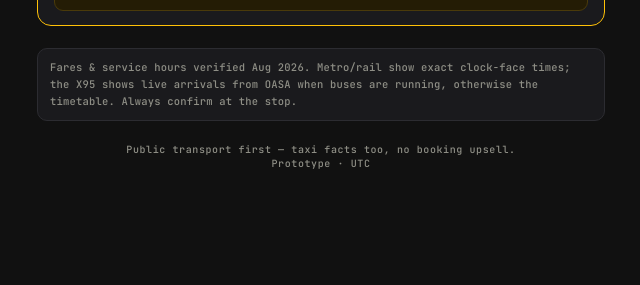
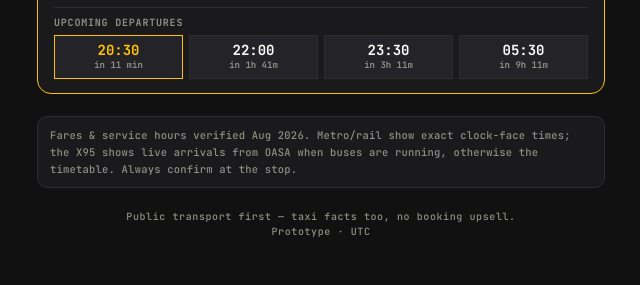
Before and after one commit to stergios-a11y/just-landed, a plain HTML site: page chania.html in a window 1280 px wide. Shown: the part 631-916 px from the top of the page, without its empty margins (319-959 px from the left). Before the commit the page ends 849 px from the top, so only its background shows below. Drawn offline with Linux system fonts and the light colour scheme.

Commit message:
Fix transport ranking and upcoming departures

```diff
--- a/chania.html
+++ b/chania.html
@@ -5,14 +5,14 @@
 <meta name="viewport" content="width=device-width, initial-scale=1.0">
 <title>Chania Airport to town — bus, cost &amp; live departures</title>
 <meta name="description" content="How to get from Chania Airport (CHQ) to Chania town by public KTEL bus: fare, journey time, frequency and live departures. No taxi upsell.">
-<link rel="icon" type="image/svg+xml" href="favicon.svg">
+<link rel="icon" type="image/svg+xml" href="favicon-v16.svg">
 <link href="https://fonts.googleapis.com/css2?family=Inter:wght@800;900&family=Chakra+Petch:wght@500;600;700&family=JetBrains+Mono:wght@500;700&display=swap" rel="stylesheet">
 <link rel="stylesheet" href="style.css">
 </head>
 <body>
 <div class="wrap">
   <header>
-    <div class="logo"><a href="index.html" class="lk"><svg class="mk" viewBox="0 0 520 200" aria-hidden="true"><g fill="#FAFAF8"><path d="M88 32H176L236 91H330L358 120H230L176 72H88Z"/><path d="M28 146H318L344 120H370L342 174H28Z"/></g><path d="M338 121H454" fill="none" stroke="#FFC107" stroke-width="24" stroke-linecap="square"/><path d="M434 99L458 121L434 143" fill="none" stroke="#FFC107" stroke-width="24" stroke-linecap="square" stroke-linejoin="miter"/></svg><span class="wm">JUST LANDED</span></a></div>
+    <div class="logo"><a href="index.html" class="lk" aria-label="Just Landed home"><img class="header-logo" src="just-landed-header.svg" alt="JUST LANDED — Airport to City"></a></div>
     <div class="header-tools"><div class="lang-switch" id="lang-switch" aria-label="Language"><button type="button" data-lang="en">EN</button><span>·</span><button type="button" data-lang="el">ΕΛ</button></div><div class="clock" id="clock">now –:–</div></div>
   </header>
   <a class="backlink" id="backlink" href="index.html">&#8592; all airports</a>
--- a/data.js
+++ b/data.js
@@ -389,48 +389,42 @@ const APP={ freenow:{cls:"freenow",label:"FREE NOW"}, uber:{cls:"uber",label:"Ub
 const appBtn = k => { const a=APP[k]; return a?`<span class="appbtn ${a.cls}">${a.label}</span>`:""; };
 
 
-function futureDepartures(o, baseMin) {
-  if (o.onDemand) return [];
-  const base = baseMin ?? nowMinutes();
-  const out = [];
-  const n = nextTwo(o, base);
-  if (n && !n.closed) {
-    if (n.dep1 != null) out.push(n.dep1);
-    if (n.dep2 != null && n.dep2 !== n.dep1) out.push(n.dep2);
+function upcomingDepartures(o, atDate, count=4){
+  if(o.onDemand) return {dates:[], isLive:false};
+  if(!(atDate instanceof Date)) atDate=new Date();
+  const useLive=Math.abs(atDate.getTime()-Date.now()) < 90000;
+  if(useLive && o.route && LIVE[o.route]?.deps?.length){
+    const base=new Date(atDate); base.setHours(0,0,0,0);
+    const dates=LIVE[o.route].deps.map(m=>{
+      const d=new Date(base); d.setMinutes(m); return d;
+    }).filter(d=>d>=atDate).slice(0,count);
+    if(dates.length) return {dates,isLive:true};
   }
-  if (o.sched && out.length < 4) {
-    const all = departures(o);
-    for (const d of all) {
-      if (d >= base && !out.includes(d)) {
-        out.push(d);
-        if (out.length === 4) break;
-      }
-    }
-  }
-  return out.slice(0, 4);
+  const dates=scheduleDates(o,atDate).filter(d=>d>=atDate).slice(0,count);
+  return {dates,isLive:false};
 }
-function departureClock(min) {
-  const x = ((min % 1440) + 1440) % 1440;
-  return String(Math.floor(x/60)).padStart(2,"0") + ":" + String(x%60).padStart(2,"0");
+function waitLabel(from, to){
+  const mins=Math.max(0,Math.round((to-from)/60000));
+  if(mins<=0) return JL_LANG==="el" ? "τώρα" : "now";
+  if(mins<60) return JL_LANG==="el" ? `σε ${mins} λ.` : `in ${mins} min`;
+  return JL_LANG==="el" ? `σε ${Math.floor(mins/60)}ω ${String(mins%60).padStart(2,"0")}λ` : `in ${Math.floor(mins/60)}h ${String(mins%60).padStart(2,"0")}m`;
 }
-function futureDepartureStrip(o, baseMin) {
-  const deps = futureDepartures(o, baseMin);
-  if (!deps.length) return "";
-  const base = baseMin ?? nowMinutes();
-  const live = !!(o.route && LIVE[o.route]);
+function departureClockDate(d){
+  return fmt(d.getHours()*60+d.getMinutes());
+}
+function futureDepartureStrip(o, atDate){
+  const r=upcomingDepartures(o,atDate,4);
+  if(!r.dates.length) return "";
+  const base=atDate instanceof Date ? atDate : new Date();
   return `<div class="future-deps">
     <div class="future-deps-head">
-      <span>${I("DEPARTURES","ΑΝΑΧΩΡΗΣΕΙΣ")}</span>
-      ${live ? '<span class="future-live">LIVE</span>' : ''}
+      <span>${JL_LANG==="el"?"ΕΠΟΜΕΝΕΣ ΑΝΑΧΩΡΗΣΕΙΣ":"UPCOMING DEPARTURES"}</span>
+      ${r.isLive ? '<span class="future-live">LIVE</span>' : ''}
     </div>
     <div class="future-deps-grid">
-      ${deps.map((d,i) => {
-        const wait = Math.max(0, d-base);
-        return `<div class="future-dep${i===0 ? " primary":""}">
-          <b>${departureClock(d)}</b>
-          <span>${I("in","σε")} ${wait}${I(" min"," λ.")}</span>
-        </div>`;
-      }).join("")}
+      ${r.dates.map((d,i)=>`<div class="future-dep${i===0?" primary":""}">
+        <b>${departureClockDate(d)}</b><span>${waitLabel(base,d)}</span>
+      </div>`).join("")}
     </div>
   </div>`;
 }
@@ -446,7 +440,7 @@ function optionCard(r, n){
     const apps=o.apps?`<div class="alsoapps">${tr("Also on app:")} ${o.apps.map(appBtn).join("")}</div>`:"";
     return `<div class="card${fastest?' best':''}${o.mode==="taxi"?' taxi-card':''}">${fastest?`<div class="best-tag">★ ${tr("FASTEST")}</div>`:''}${head}${noapp}${apps}
       <div class="dep"><div class="dep-l"><span class="lbl">${tr("Availability")}</span><div class="timerow"><span class="time">${tr("Now")}</span><span class="in soon">${tr("on demand")}</span></div></div><div class="dep-r"><div class="then">${tr("24 hours")}</div></div></div>
-      ${o.note?`<div class="note">⚠ ${tr(o.note)}</div>`:""}${futureDepartureStrip(o, SELECTED_TIME ?? nowMinutes())}</div>`;
+      ${o.note?`<div class="note">⚠ ${tr(o.note)}</div>`:""}</div>`;
   }
   const est=(o.est && !r.isLive)?"~":"";
   let inTxt,cls;
@@ -458,7 +452,7 @@ function optionCard(r, n){
   const badge=r.isLive?`<span class="live">${JL_LANG==="el"?"ΖΩΝΤΑΝΑ":"LIVE"} <span class="dash"></span></span>`:"";
   return `<div class="card${fastest?' best':''}${o.mode==="taxi"?' taxi-card':''}">${fastest?`<div class="best-tag">★ ${tr("FASTEST")}</div>`:''}${head}
     <div class="dep"><div class="dep-l"><span class="lbl">${tr("Departs")}${r.closed?" "+tr("next"):""}${badge}</span><div class="timerow"><span class="time ${r.closed?"closed":""}">${est}${fmt(r.dep1)}</span><span class="in ${cls}">${inTxt}</span></div></div>
-      <div class="dep-r">${r.dep2!=null?`<div class="then">${tr("then")} ${est}${fmt(r.dep2)}</div>`:""}</div></div>${o.note?`<div class="note">⚠ ${tr(o.note)}</div>`:""}</div>`;
+      <div class="dep-r">${r.dep2!=null?`<div class="then">${tr("then")} ${est}${fmt(r.dep2)}</div>`:""}</div></div>${o.note?`<div class="note">⚠ ${tr(o.note)}</div>`:""}${futureDepartureStrip(o, r.selected)}</div>`;
 }
 
 function connNext(c, atDate){
@@ -487,7 +481,7 @@ function destCard(o,e,r,isFastest=false){
   }
   return `<div class="card${isFastest?' best':''}${o.mode==="taxi"?' taxi-card':''}">${isFastest?`<div class="best-tag">★ ${tr("FASTEST")}</div>`:''}
     <div class="top"><div class="mode">${modeIcon(o.mode)}</div><div class="route"><div class="to">${tr(o.name)}</div><div class="op">${tr(e.to)}</div></div><div class="price">${o.price}</div></div>
-    ${how}${meta}${note}${dep}</div>`;
+    ${how}${meta}${note}${dep}${futureDepartureStrip(o,r.selected)}</div>`;
 }
 const DESTSEL={};
 function renderDest(code){
```
Also changed, not shown: athens.html (+2 -2 lines), heraklion.html (+2 -2 lines), index.html (+3 -9 lines), santorini.html (+2 -2 lines), thessaloniki.html (+2 -2 lines), favicon-v16.svg (added), favicon.svg, just-landed-favicon-yellow.svg, just-landed-header.svg (added), just-landed-logo-dark.svg, just-landed-primary-dark.svg.
